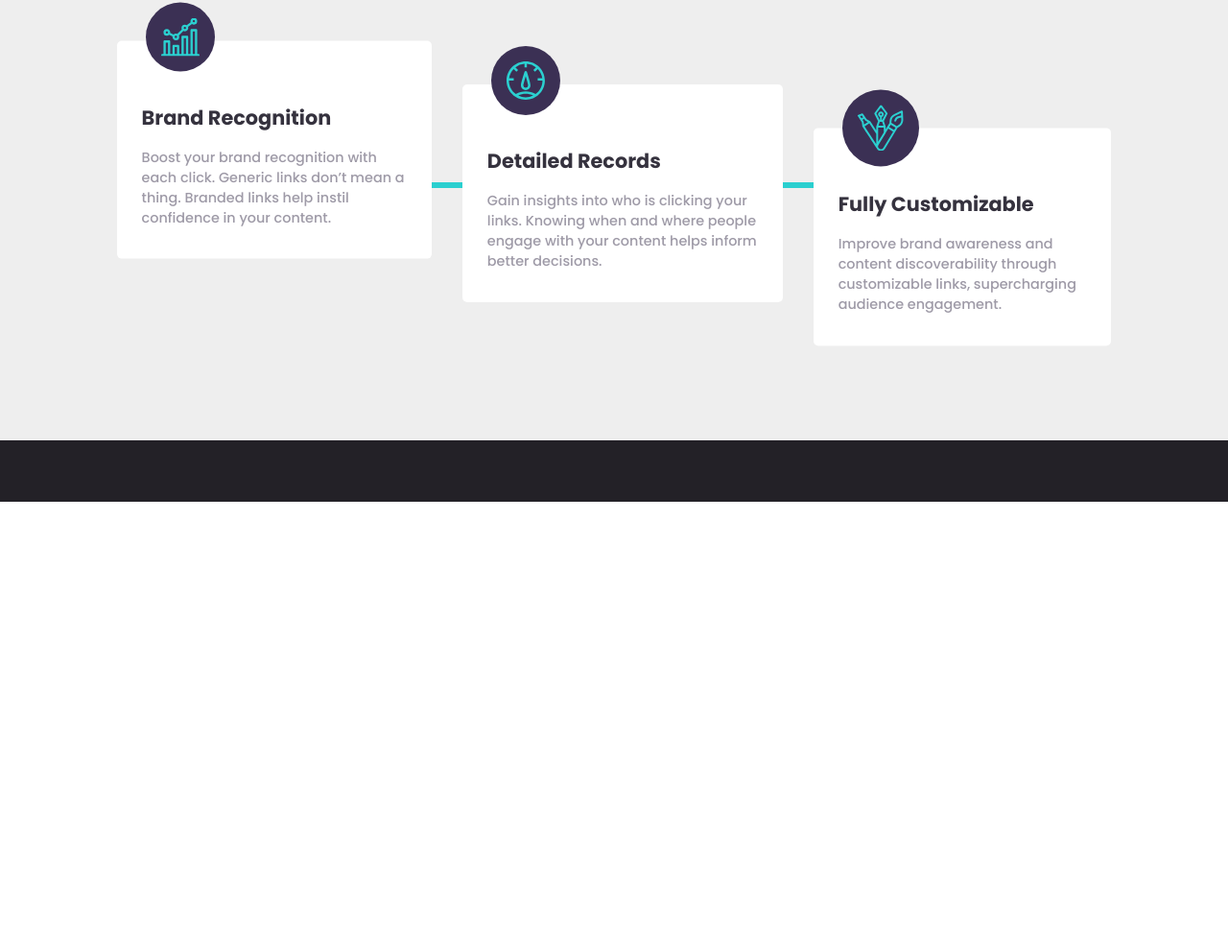
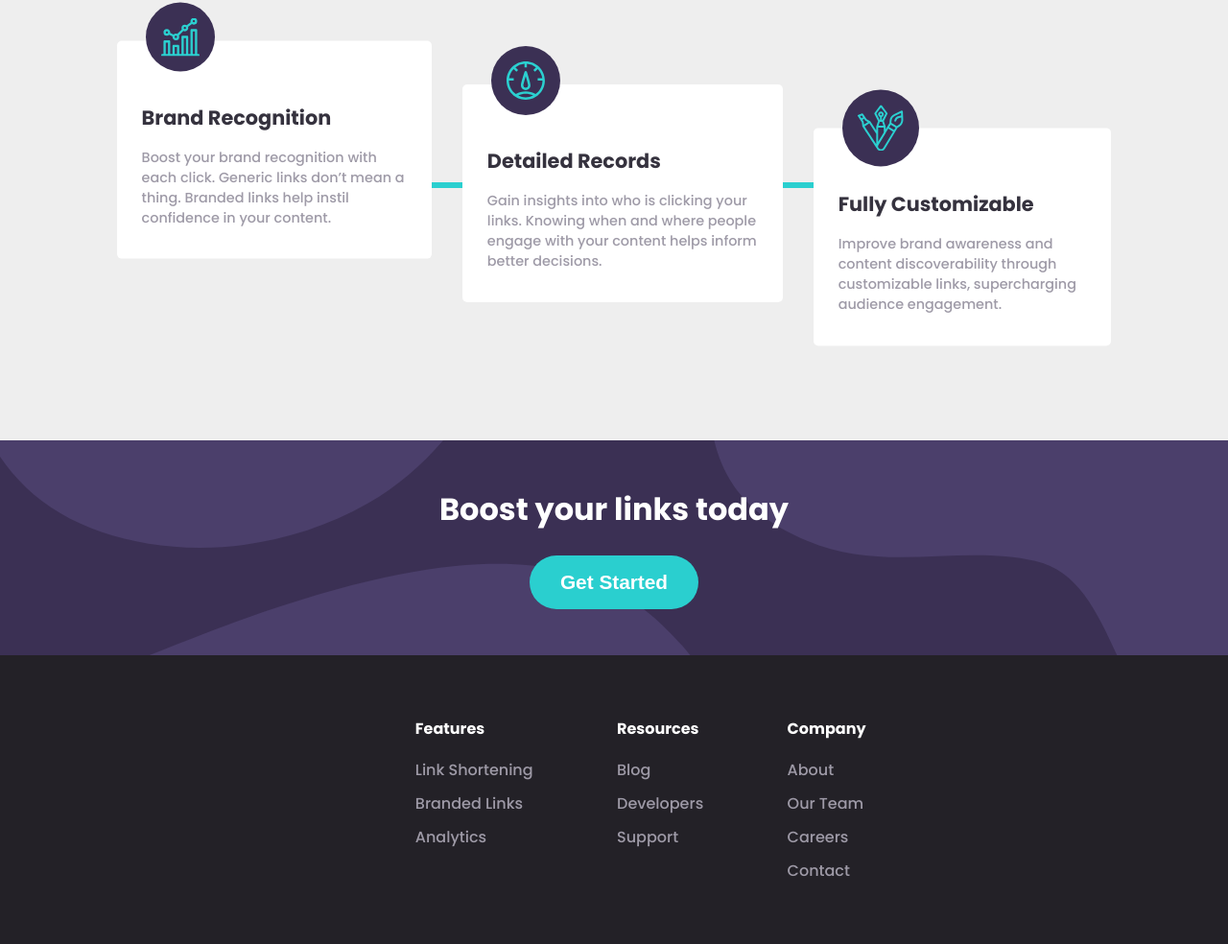
Before and after one commit to usmonbek-umarbekovich/URL-Shortening-API-Master, a plain HTML site: page index.html in a window 1280 px wide. Shown: the part 1341-2325 px from the top of the page at 96% size. Before the commit the page ends 1864 px from the top, so only its background shows below. Drawn offline with Linux system fonts and the light colour scheme.

Commit message:
finished markup

```diff
--- a/index.html
+++ b/index.html
@@ -17,7 +17,9 @@
     <!-- Header -->
     <header id="main-header" class="container">
       <nav id="navbar">
-        <img src="./images/logo.svg" alt="Logo" class="logo logo-dark"></img>
+        <svg class="logo logo-dark">
+          <use href="./images/logo.svg#logo"></use>
+        </svg>
         <ul class="nav-links">
           <li class="nav-item"><a href="#" class="nav-link">Features</a></li>
           <li class="nav-item"><a href="#" class="nav-link">Pricing</a></li>
@@ -48,20 +50,31 @@
     </header>
 
     <!-- Main working area -->
-    <main class="working-area">
+    <main class="working-area bg-light">
       <div class="container">
         <div class="link-generate">
           <form class="shortening-form">
-            <input type="text" id="raw-link" placeholder="Shorten a link here...">
+            <input
+              type="text"
+              id="raw-link"
+              placeholder="Shorten a link here..."
+            />
             <p class="error-message">Please add a link</p>
-            <button type="submit" class="btn btn-secondary btn-large btn-shorten">Shorten It!</button>
+            <button
+              type="submit"
+              class="btn btn-secondary btn-large btn-shorten"
+            >
+              Shorten It!
+            </button>
           </form>
 
           <div class="shorten-result">
             <div class="result-container">
               <p class="old-link">https://www.frontendmentor.io</p>
               <div class="new-link-field">
-                <a href="https://rel.ink/k4IKyk" class="new-link">https://rel.ink/k4IKyk</a>
+                <a href="https://rel.ink/k4IKyk" class="new-link"
+                  >https://rel.ink/k4IKyk</a
+                >
                 <button class="btn btn-secondary btn-copy">Copy</button>
               </div>
             </div>
@@ -69,48 +82,65 @@
             <div class="result-container">
               <p class="old-link">https://www.frontendmentor.io</p>
               <div class="new-link-field">
-                <a href="https://rel.ink/k4IKyk" class="new-link">https://rel.ink/k4IKyk</a>
+                <a href="https://rel.ink/k4IKyk" class="new-link"
+                  >https://rel.ink/k4IKyk</a
+                >
                 <button class="btn btn-secondary btn-copy">Copy</button>
               </div>
             </div>
           </div>
         </div>
 
-        <div class="statistics bg-light">
+        <div class="statistics">
           <h1 class="l-heading">Advanced Statistics</h1>
           <p class="heading-detail">
-            Track how your links are performing across the web with our advanced statistics dashboard.
+            Track how your links are performing across the web with our advanced
+            statistics dashboard.
           </p>
 
           <div class="stats-items">
             <div class="stats-line"></div>
             <div class="card">
               <div class="card-icon">
-                <img src="./images/icon-brand-recognition.svg" alt="Brand Recognition">
+                <img
+                  src="./images/icon-brand-recognition.svg"
+                  alt="Brand Recognition"
+                />
               </div>
               <h2 class="title">Brand Recognition</h2>
               <p class="card-description">
-                Boost your brand recognition with each click. Generic links don’t mean a thing. Branded links help instil confidence in your content.
+                Boost your brand recognition with each click. Generic links
+                don’t mean a thing. Branded links help instil confidence in your
+                content.
               </p>
             </div>
 
             <div class="card">
               <div class="card-icon">
-                <img src="./images/icon-detailed-records.svg" alt="Detailed Records">
+                <img
+                  src="./images/icon-detailed-records.svg"
+                  alt="Detailed Records"
+                />
               </div>
               <h2 class="title">Detailed Records</h2>
               <p class="card-description">
-                Gain insights into who is clicking your links. Knowing when and where people engage with your content helps inform better decisions.
+                Gain insights into who is clicking your links. Knowing when and
+                where people engage with your content helps inform better
+                decisions.
               </p>
             </div>
 
             <div class="card">
               <div class="card-icon">
-                <img src="./images/icon-fully-customizable.svg" alt="Fully Customizable">
+                <img
+                  src="./images/icon-fully-customizable.svg"
+                  alt="Fully Customizable"
+                />
               </div>
               <h2 class="title">Fully Customizable</h2>
               <p class="card-description">
-                Improve brand awareness and content discoverability through customizable links, supercharging audience engagement.
+                Improve brand awareness and content discoverability through
+                customizable links, supercharging audience engagement.
               </p>
             </div>
           </div>
@@ -118,10 +148,78 @@
       </div>
     </main>
 
+    <section class="boost-links">
+      <div class="container">
+        <h1 class="l-heading">Boost your links today</h1>
+        <button class="btn btn-large btn-start">Get Started</button>
+      </div>
+    </section>
 
-
-    <footer class="main-footer bg-dark">
-
+    <footer class="main-footer">
+      <div class="container">
+        <div class="footer-container">
+          <svg class="logo logo-light">
+            <use href="./images/logo.svg#logo"></use>
+          </svg>
+          <div class="footer-content">
+            <div class="footer-menu">
+              <p class="lead">Features</p>
+              <ul>
+                <li><a href="#">Link Shortening</a></li>
+                <li><a href="#">Branded Links</a></li>
+                <li><a href="#">Analytics</a></li>
+              </ul>
+            </div>
+            <div class="footer-menu">
+              <p class="lead">Resources</p>
+              <ul>
+                <li><a href="#">Blog</a></li>
+                <li><a href="#">Developers</a></li>
+                <li><a href="#">Support</a></li>
+              </ul>
+            </div>
+            <div class="footer-menu">
+              <p class="lead">Company</p>
+              <ul>
+                <li><a href="#">About</a></li>
+                <li><a href="#">Our Team</a></li>
+                <li><a href="#">Careers</a></li>
+                <li><a href="#">Contact</a></li>
+              </ul>
+            </div>
+            <ul class="social">
+              <li>
+                <a href="https://www.facebook.com">
+                  <svg class="social-icon">
+                    <use href="./images/icon-facebook.svg#facebook"></use>
+                  </svg>
+                </a>
+              </li>
+              <li>
+                <a href="https://www.twitter.com">
+                  <svg class="social-icon">
+                    <use href="./images/icon-twitter.svg#twitter"></use>
+                  </svg>
+                </a>
+              </li>
+              <li>
+                <a href="https://www.pinterest.com">
+                <svg class="social-icon">
+                    <use href="./images/icon-pinterest.svg#pinterest"></use>
+                  </svg>
+                </a>
+              </li>
+              <li>
+                <a href="https://www.instagram.com">
+                  <svg class="social-icon">
+                    <use href="./images/icon-instagram.svg#instagram"></use>
+                  </svg>
+                </a>
+              </li>
+            </ul>
+          </div>
+        </div>
+      </div>
     </footer>
   </body>
-</html>
+  </html>
```
